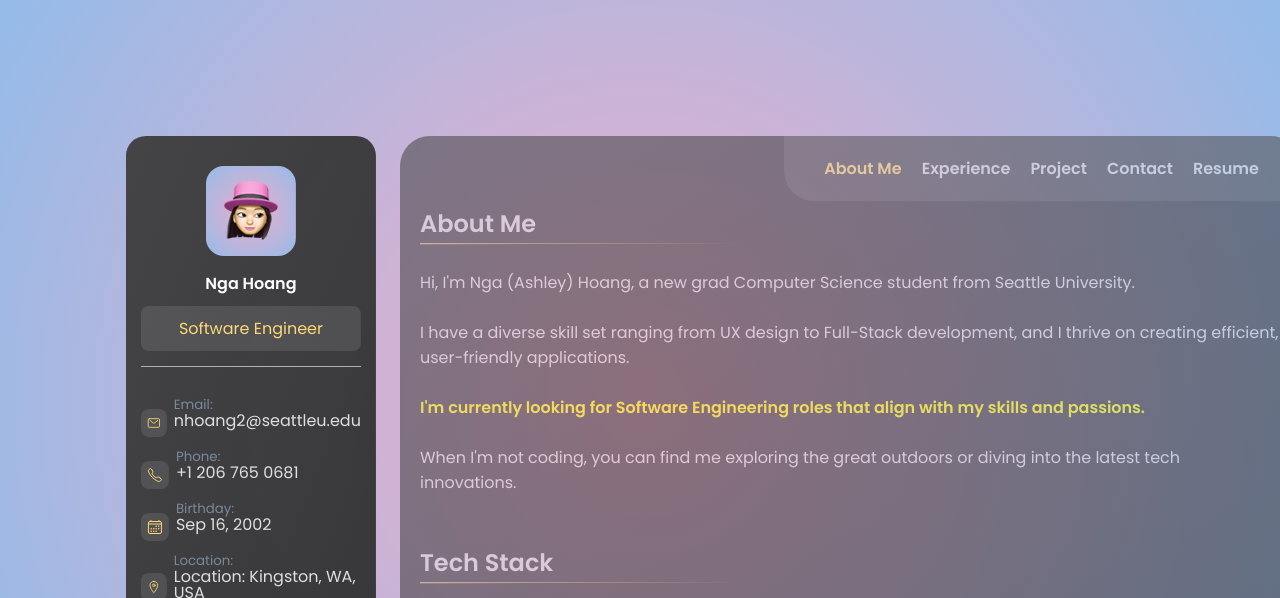
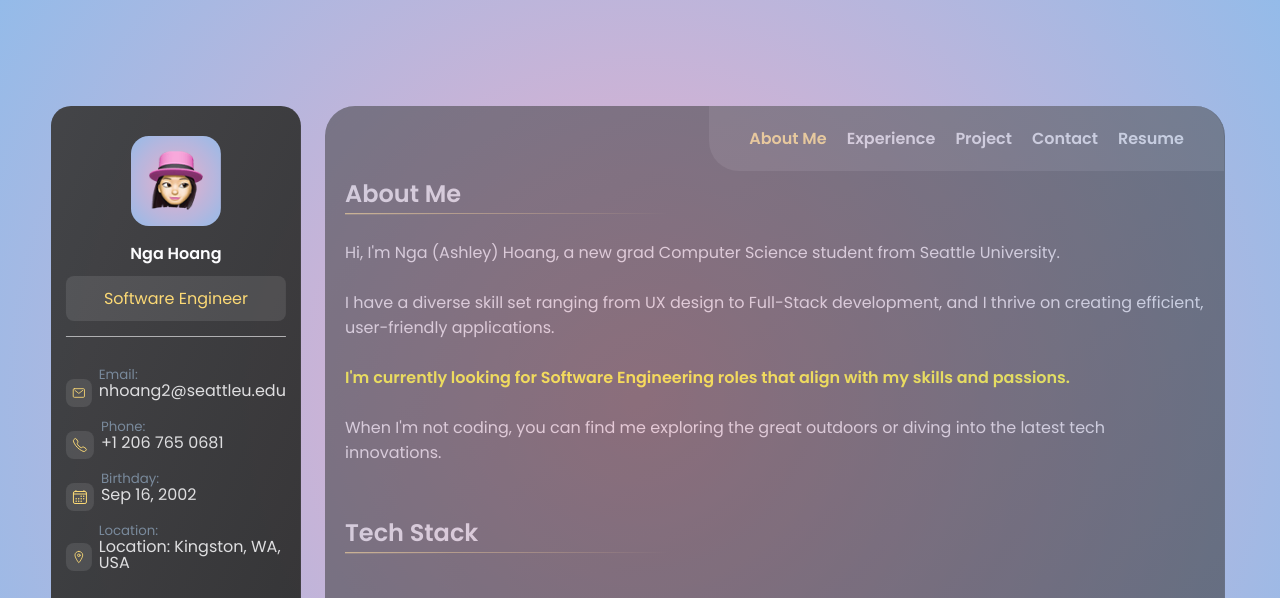
Before and after one commit to kiki092002/ngahoang, a plain HTML site: page index.html in a window 1280 px wide. Shown: the top 598 px of the page. Drawn offline with nearby package versions, Linux system fonts and the light colour scheme.

Commit message:
Update style.css

```diff
--- a/assets/css/style.css
+++ b/assets/css/style.css
@@ -121,9 +121,9 @@ body {
 .sidebar {
   position: fixed;
   /* Fix the sidebar to the left side */
-  margin-top: 60px;
-  margin-left: 150px;
-  height: 80vh;
+  /* margin-top: 60px; */
+  /* margin-left: 150px; */
+  flex-grow:1;
   /* Full height of the viewport */
   width: 250px;
   /* Set the width of the sidebar */
@@ -142,8 +142,8 @@ body {
 
 .main-content {
   position: relative;
-  margin-top: 60px;
-  margin-left: 420px;
+  /* margin-top: 60px; */
+  margin-left: 270px;
   overflow: hidden;
   width: 900px;
   flex-grow: 1;
```
